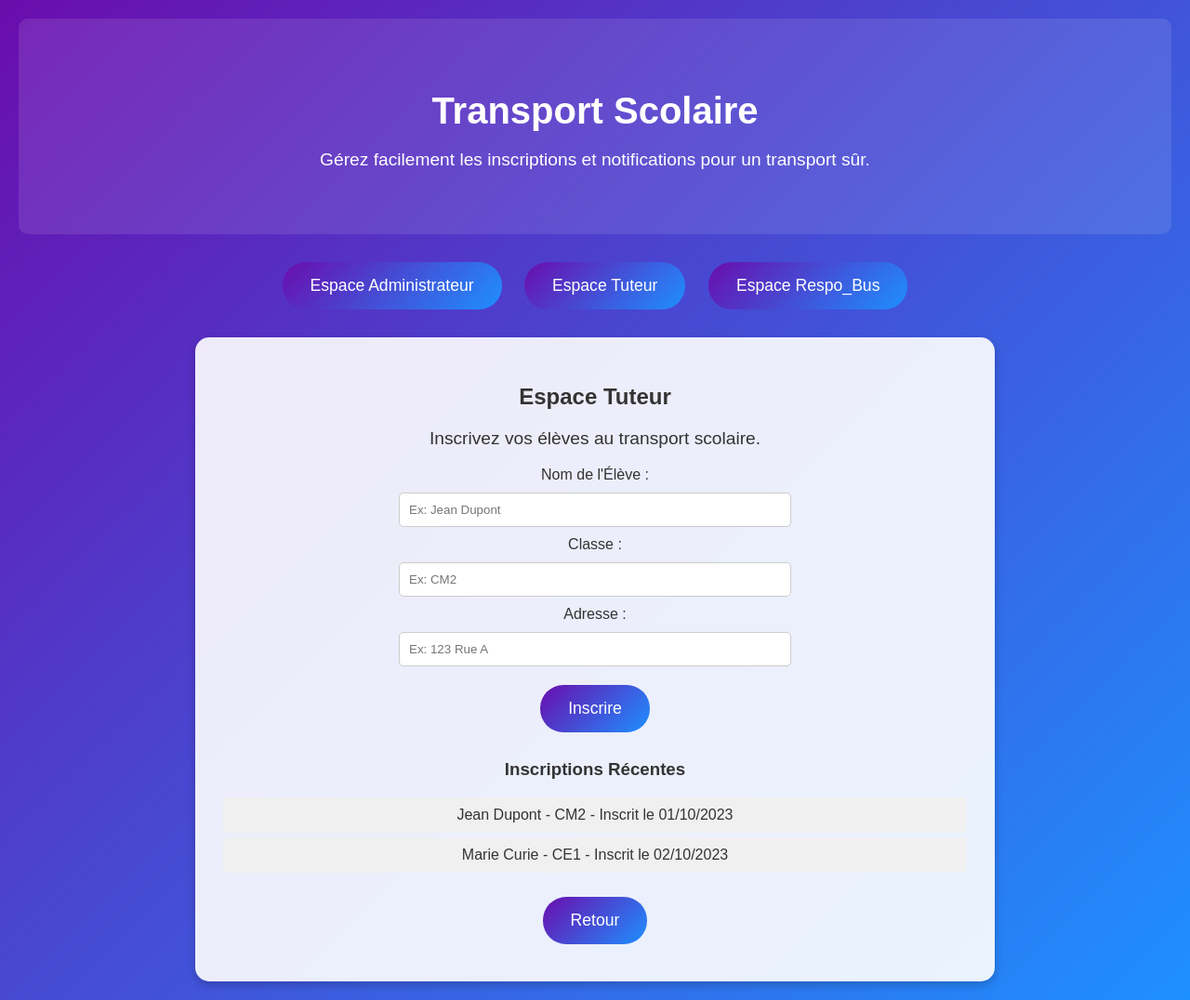
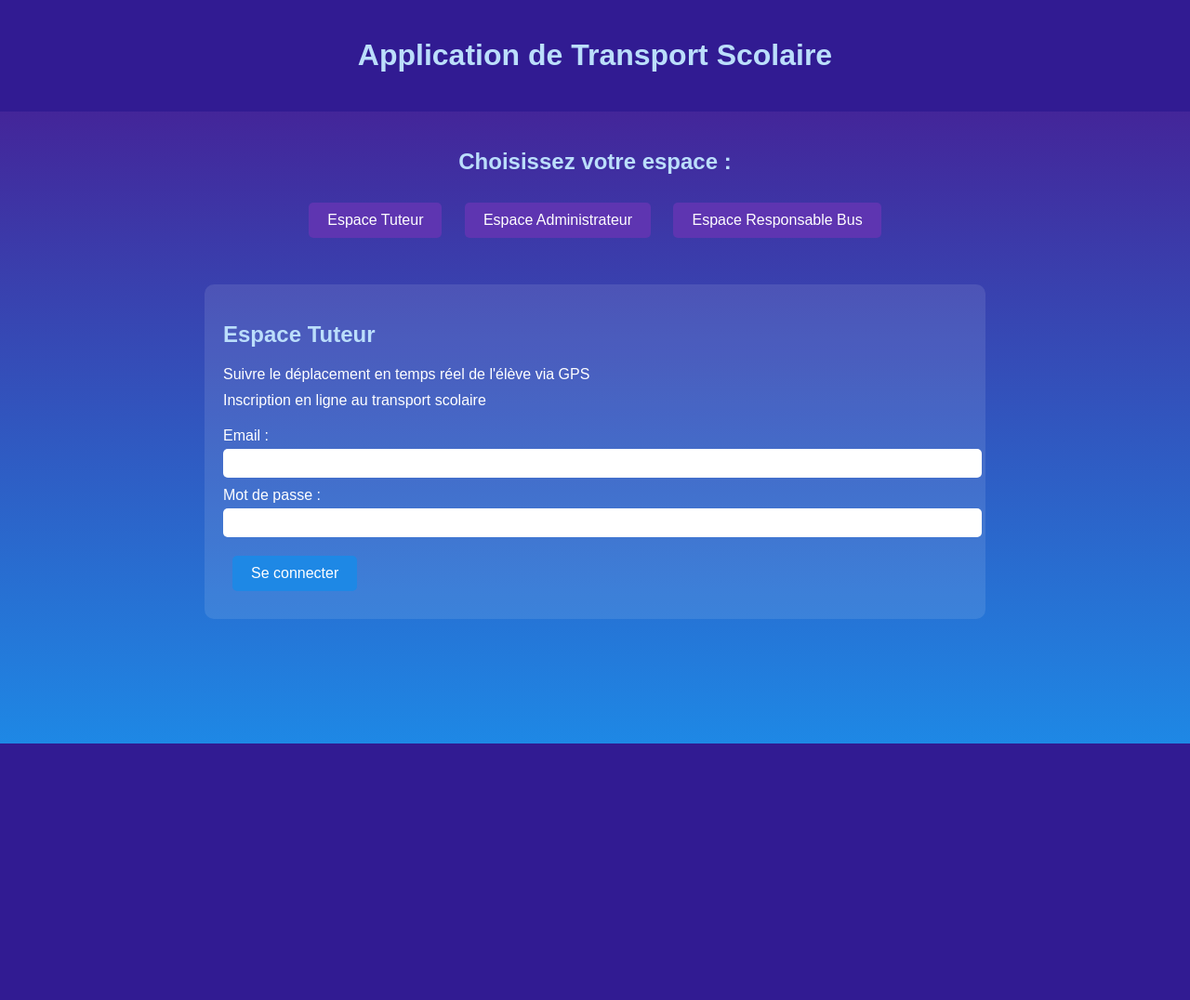
Before and after one commit to riadmazi2005-netizen/last_chance, a PHP site: page / in a window 1280 px wide, after a click on "Espace Tuteur". Shown: the whole page at 93% size. After the commit the page ends 800 px from the top, so only its background shows below. Run offline with PHP 8.4, Linux system fonts and the light colour scheme.

Commit message:
Modification du HTML et du CSS

```diff
--- a/index.html
+++ b/index.html
@@ -3,142 +3,81 @@
 <head>
     <meta charset="UTF-8">
     <meta name="viewport" content="width=device-width, initial-scale=1.0">
-    <title>Transport Scolaire</title>
+    <title>Application de Transport Scolaire</title>
     <link rel="stylesheet" href="style.css">
 </head>
 <body>
     <header>
-        <h1>Transport Scolaire</h1>
-        <p>Gérez facilement les inscriptions et notifications pour un transport sûr.</p>
+        <h1>Application de Transport Scolaire</h1>
     </header>
 
-    <nav id="menu">
+    <nav id="main-menu">
+        <h2>Choisissez votre espace :</h2>
+        <button onclick="showSection('tuteur')">Espace Tuteur</button>
         <button onclick="showSection('admin')">Espace Administrateur</button>
-        <button onclick="showSection('tuteur')">Espace Tuteur</button>
-        <button onclick="showSection('respo')">Espace Respo_Bus</button>
+        <button onclick="showSection('respo')">Espace Responsable Bus</button>
     </nav>
 
-    <div id="admin" class="section hidden">
+    <section id="tuteur" class="space">
+        <h2>Espace Tuteur</h2>
+        <ul>
+            <li>Suivre le déplacement en temps réel de l'élève via GPS</li>
+            <li>Inscription en ligne au transport scolaire</li>
+        </ul>
+        <form id="login-tuteur">
+            <label for="email-tuteur">Email :</label>
+            <input type="email" id="email-tuteur" required>
+            <label for="password-tuteur">Mot de passe :</label>
+            <input type="password" id="password-tuteur" required>
+            <button type="submit">Se connecter</button>
+        </form>
+    </section>
+
+    <section id="admin" class="space">
         <h2>Espace Administrateur</h2>
-        <p>Gérez tous les aspects du transport : bus, routes, élèves, chauffeurs, inscriptions et communications.</p>
+        <ul>
+            <li>Accepter ou refuser les inscriptions</li>
+            <li>Gérer les trajets et horaires</li>
+            <li>Affecter chauffeurs et responsables</li>
+            <li>Accès aux listes (étudiants, chauffeurs, bus)</li>
+        </ul>
+        <form id="login-admin">
+            <label for="email-admin">Email :</label>
+            <input type="email" id="email-admin" required>
+            <label for="password-admin">Mot de passe :</label>
+            <input type="password" id="password-admin" required>
+            <button type="submit">Se connecter</button>
+        </form>
+    </section>
 
-        <div class="dashboard">
-            <h3>Ajouter un Bus</h3>
-            <form>
-                <label>Numéro du Bus :</label>
-                <input type="text" placeholder="Ex: BUS-001">
-                <label>Capacité :</label>
-                <input type="number" placeholder="Ex: 50">
-                <button type="submit">Ajouter</button>
-            </form>
-
-            <h3>Liste des Élèves Inscrits aux Transports</h3>
-            <table>
-                <tr><th>Nom</th><th>Classe</th><th>Adresse</th><th>Trajet</th><th>Statut</th></tr>
-                <tr><td>Jean Dupont</td><td>CM2</td><td>123 Rue A</td><td>École → Maison</td><td>Validé</td></tr>
-                <tr><td>Marie Curie</td><td>CE1</td><td>456 Rue B</td><td>École → Maison</td><td>Validé</td></tr>
-                <tr><td>Paul Martin</td><td>CP</td><td>789 Rue C</td><td>École → Maison</td><td>En attente</td></tr>
-            </table>
-
-            <h3>Liste des Chauffeurs</h3>
-            <table>
-                <tr><th>Nom</th><th>Numéro de Permis</th><th>Bus Assigné</th></tr>
-                <tr><td>Alice Dupont</td><td>123456789</td><td>BUS-001</td></tr>
-                <tr><td>Bob Leroy</td><td>987654321</td><td>BUS-002</td></tr>
-            </table>
-
-            <h3>Valider/Refuser les Inscriptions</h3>
-            <p>Inscriptions en attente :</p>
-            <ul>
-                <li>Paul Martin (CP, 789 Rue C) - <button>Valider</button> <button>Refuser</button></li>
-                <li>Sophie Blanc (CE2, 101 Rue D) - <button>Valider</button> <button>Refuser</button></li>
-            </ul>
-
-            <h3>Créer un Trajet/Horaires</h3>
-            <form>
-                <label>Nom du Trajet :</label>
-                <input type="text" placeholder="Ex: École → Maison">
-                <label>Heure de Départ :</label>
-                <input type="time">
-                <label>Heure d'Arrivée :</label>
-                <input type="time">
-                <label>Bus Assigné :</label>
-                <select>
-                    <option>BUS-001</option>
-                    <option>BUS-002</option>
-                </select>
-                <button type="submit">Créer Trajet</button>
-            </form>
-
-            <h3>Envoyer un Message aux Tuteurs</h3>
-            <form>
-                <label>Sélectionner un Tuteur :</label>
-                <select>
-                    <option>Tuteur de Jean Dupont</option>
-                    <option>Tuteur de Marie Curie</option>
-                </select>
-                <label>Message :</label>
-                <textarea placeholder="Tapez votre message ici..."></textarea>
-                <button type="submit">Envoyer</button>
-            </form>
-        </div>
-        <button onclick="hideAll()">Retour</button>
-    </div>
-
-    <div id="tuteur" class="section hidden">
-        <h2>Espace Tuteur</h2>
-        <p>Inscrivez vos élèves au transport scolaire.</p>
-        <form>
-            <label>Nom de l'Élève :</label>
-            <input type="text" placeholder="Ex: Jean Dupont">
-            <label>Classe :</label>
-            <input type="text" placeholder="Ex: CM2">
-            <label>Adresse :</label>
-            <input type="text" placeholder="Ex: 123 Rue A">
-            <button type="submit">Inscrire</button>
+    <section id="respo" class="space">
+        <h2>Espace Responsable Bus</h2>
+        <ul>
+            <li>Notifier les tuteurs (arrivée, absence, retard)</li>
+            <li>Gérer les notifications en temps réel</li>
+        </ul>
+        <form id="login-respo">
+            <label for="email-respo">Email :</label>
+            <input type="email" id="email-respo" required>
+            <label for="password-respo">Mot de passe :</label>
+            <input type="password" id="password-respo" required>
+            <button type="submit">Se connecter</button>
         </form>
-        <h3>Inscriptions Récentes</h3>
-        <ul>
-            <li>Jean Dupont - CM2 - Inscrit le 01/10/2023</li>
-            <li>Marie Curie - CE1 - Inscrit le 02/10/2023</li>
-        </ul>
-        <button onclick="hideAll()">Retour</button>
-    </div>
-
-    <div id="respo" class="section hidden">
-        <h2>Espace Respo_Bus</h2>
-        <p>Notifiez les parents des événements (absence, retard, arrivée).</p>
-        <form>
-            <label>Événement :</label>
-            <select>
-                <option>Élève absent</option>
-                <option>Bus en retard</option>
-                <option>Élève arrivé à la maison</option>
-            </select>
-            <label>Nom de l'Élève :</label>
-            <input type="text" placeholder="Ex: Jean Dupont">
-            <label>Message :</label>
-            <textarea placeholder="Détails supplémentaires..."></textarea>
-            <button type="submit">Envoyer Notification</button>
-        </form>
-        <h3>Notifications Récentes</h3>
-        <ul>
-            <li>Jean Dupont - Absent - 03/10/2023</li>
-            <li>Bus en retard - 04/10/2023</li>
-        </ul>
-        <button onclick="hideAll()">Retour</button>
-    </div>
+    </section>
 
     <script>
-        function showSection(id) {
-            hideAll();
-            document.getElementById(id).classList.remove('hidden');
+        function showSection(sectionId) {
+            // Cacher toutes les sections
+            const sections = document.querySelectorAll('.space');
+            sections.forEach(section => section.style.display = 'none');
+            // Afficher la section sélectionnée
+            document.getElementById(sectionId).style.display = 'block';
         }
-        function hideAll() {
-            document.getElementById('admin').classList.add('hidden');
-            document.getElementById('tuteur').classList.add('hidden');
-            document.getElementById('respo').classList.add('hidden');
-        }
+        // Par défaut, cacher les sections
+        document.addEventListener('DOMContentLoaded', () => {
+            const sections = document.querySelectorAll('.space');
+            sections.forEach(section => section.style.display = 'none');
+        });
     </script>
 </body>
 </html>
--- a/style.css
+++ b/style.css
@@ -1,103 +1,82 @@
+/* Thème avec couleurs bleu et violet */
 body {
     font-family: Arial, sans-serif;
     margin: 0;
     padding: 0;
-    background: linear-gradient(135deg, #6A0DAD, #1E90FF);
-    color: white;
+    background: linear-gradient(to bottom, #4a148c, #1e88e5); /* Violet à bleu */
+    color: #ffffff;
+    min-height: 100vh;
+}
+
+header {
+    background-color: #311b92; /* Violet foncé */
+    padding: 20px;
     text-align: center;
 }
 
-header {
-    padding: 50px 20px;
-    background: rgba(255, 255, 255, 0.1);
-    border-radius: 10px;
-    margin: 20px;
+h1, h2 {
+    color: #bbdefb; /* Bleu clair */
 }
 
-h1 {
-    font-size: 2.5em;
-    margin-bottom: 10px;
-}
-
-p {
-    font-size: 1.2em;
-}
-
-nav {
-    margin: 20px;
+nav#main-menu {
+    text-align: center;
+    padding: 20px;
 }
 
 button {
-    background: linear-gradient(135deg, #6A0DAD, #1E90FF);
-    color: white;
+    background-color: #5e35b1; /* Violet moyen */
+    color: #ffffff;
     border: none;
-    padding: 15px 30px;
+    padding: 10px 20px;
     margin: 10px;
-    border-radius: 25px;
-    font-size: 1.1em;
     cursor: pointer;
-    transition: transform 0.3s, box-shadow 0.3s;
+    border-radius: 5px;
+    font-size: 16px;
 }
 
 button:hover {
-    transform: scale(1.05);
-    box-shadow: 0 4px 8px rgba(0, 0, 0, 0.3);
+    background-color: #3949ab; /* Bleu plus foncé */
 }
 
-.section {
-    background: rgba(255, 255, 255, 0.9);
-    color: #333;
-    padding: 30px;
+.space {
+    display: none; /* Caché par défaut */
+    padding: 20px;
     margin: 20px auto;
     max-width: 800px;
-    border-radius: 15px;
-    box-shadow: 0 4px 10px rgba(0, 0, 0, 0.2);
-}
-
-.hidden {
-    display: none;
-}
-
-form {
-    display: flex;
-    flex-direction: column;
-    align-items: center;
-    gap: 10px;
-}
-
-input, select, textarea {
-    width: 100%;
-    max-width: 400px;
-    padding: 10px;
-    border: 1px solid #ccc;
-    border-radius: 5px;
-}
-
-table {
-    width: 100%;
-    border-collapse: collapse;
-    margin-top: 20px;
-}
-
-th, td {
-    padding: 10px;
-    border: 1px solid #ddd;
-    text-align: left;
-}
-
-th {
-    background: #6A0DAD;
-    color: white;
+    background-color: rgba(255, 255, 255, 0.1); /* Semi-transparent */
+    border-radius: 10px;
 }
 
 ul {
-    list-style: none;
+    list-style-type: none;
     padding: 0;
 }
 
 li {
-    background: #f0f0f0;
-    margin: 5px 0;
-    padding: 10px;
+    margin: 10px 0;
+}
+
+form {
+    margin-top: 20px;
+}
+
+label {
+    display: block;
+    margin-bottom: 5px;
+}
+
+input {
+    width: 100%;
+    padding: 8px;
+    margin-bottom: 10px;
+    border: none;
     border-radius: 5px;
 }
+
+button[type="submit"] {
+    background-color: #1e88e5; /* Bleu */
+}
+
+button[type="submit"]:hover {
+    background-color: #1565c0; /* Bleu plus foncé */
+}
```
